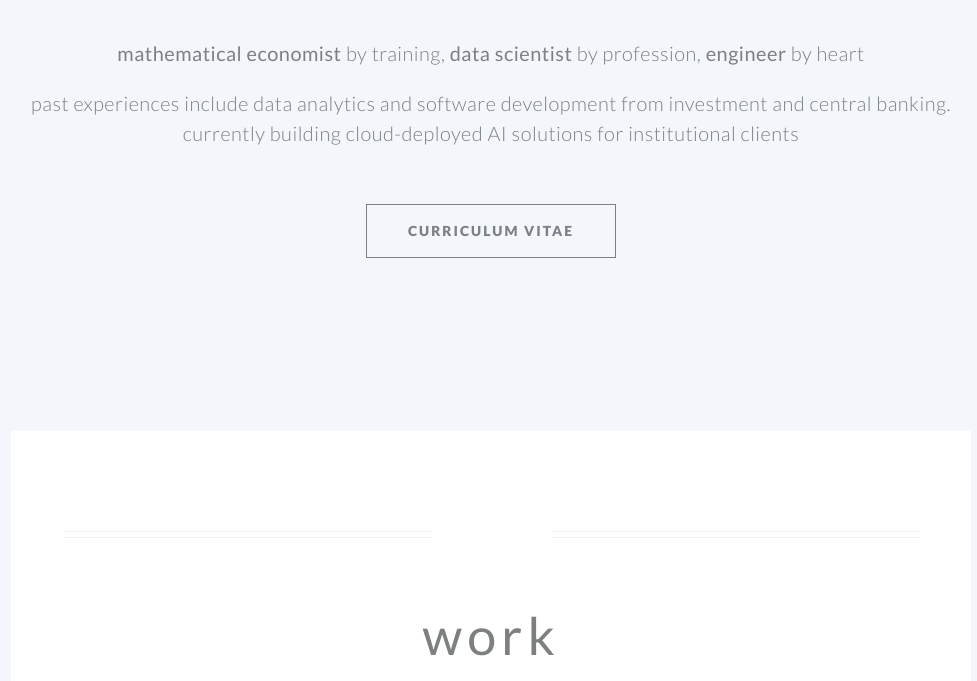
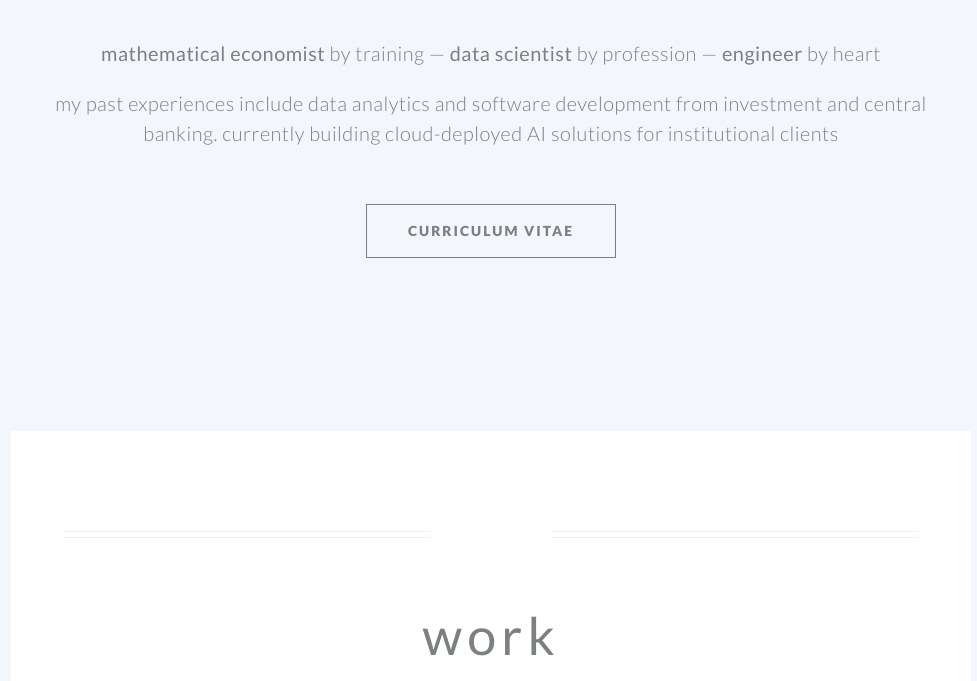
Before and after one commit to jacob-hein/jacobhein.com, a Jekyll site: the page built from index.md, in a window 1280 px wide and 900 px high, scrolled down 854 px, cut to the strip 219-900 px from the top of the window. Shown: the whole strip, without its empty margins (149-1126 px from the left). Built offline with Jekyll 4.4.1, drawn with Linux system fonts in a browser that asks for light colours.

Commit message:
new frontpage txt
asd

```diff
--- a/index.md
+++ b/index.md
@@ -42,6 +42,6 @@
 
 ---
 [//]: # (write a bit about yourself here his past experiences include data analysis and software development with R, Python and SQL from junior investment and central banking positions.)
-### **mathematical economist** by training, **data scientist** by profession, **engineer** by heart
+### **mathematical economist** by training — **data scientist** by profession — **engineer** by heart
 
-### past experiences include data analytics and software development from investment and central banking. currently building cloud-deployed AI solutions for institutional clients
+### my past experiences include data analytics and software development from investment and central banking. currently building cloud-deployed AI solutions for institutional clients
```
Also changed, not shown: 2 other files.
